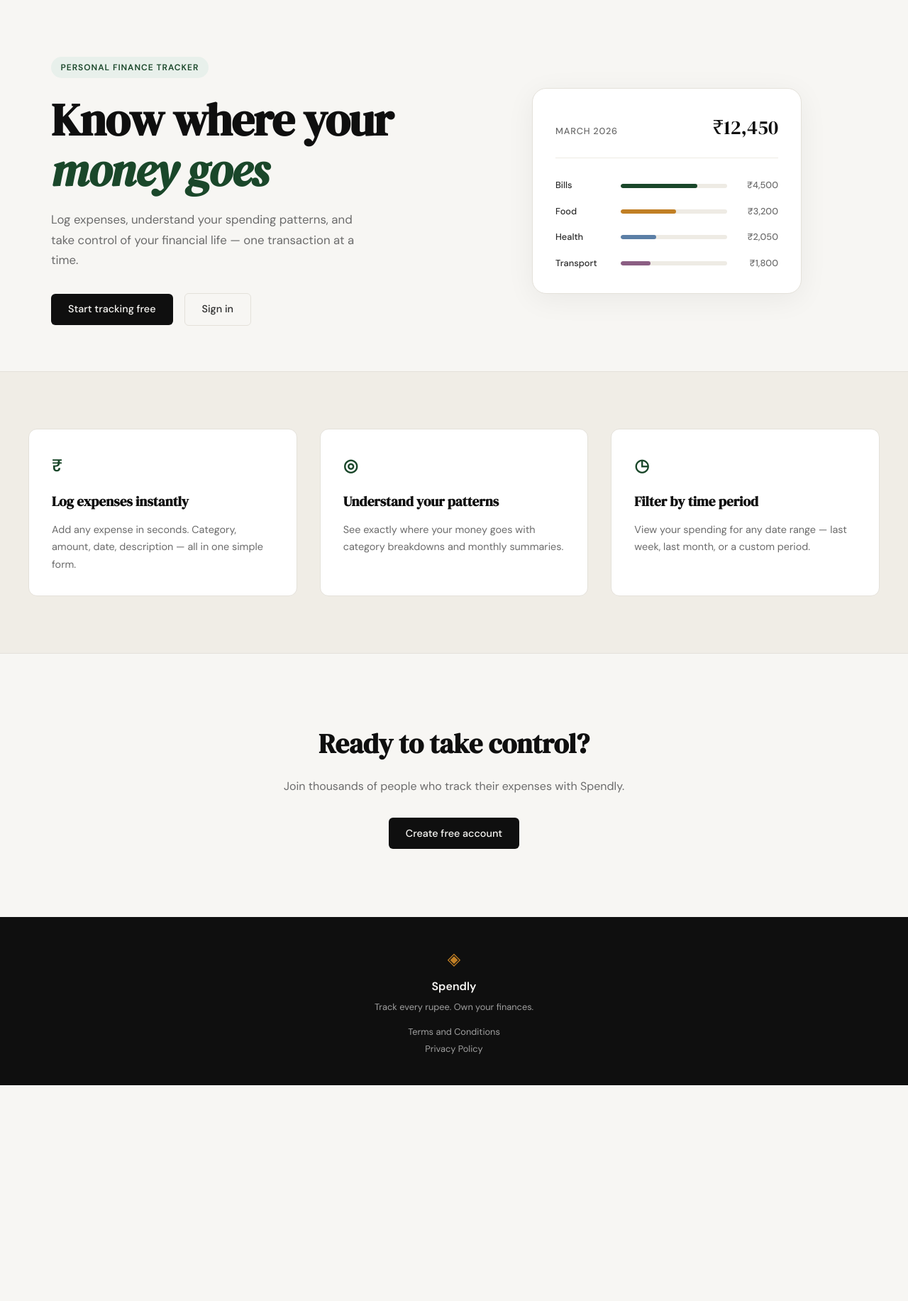
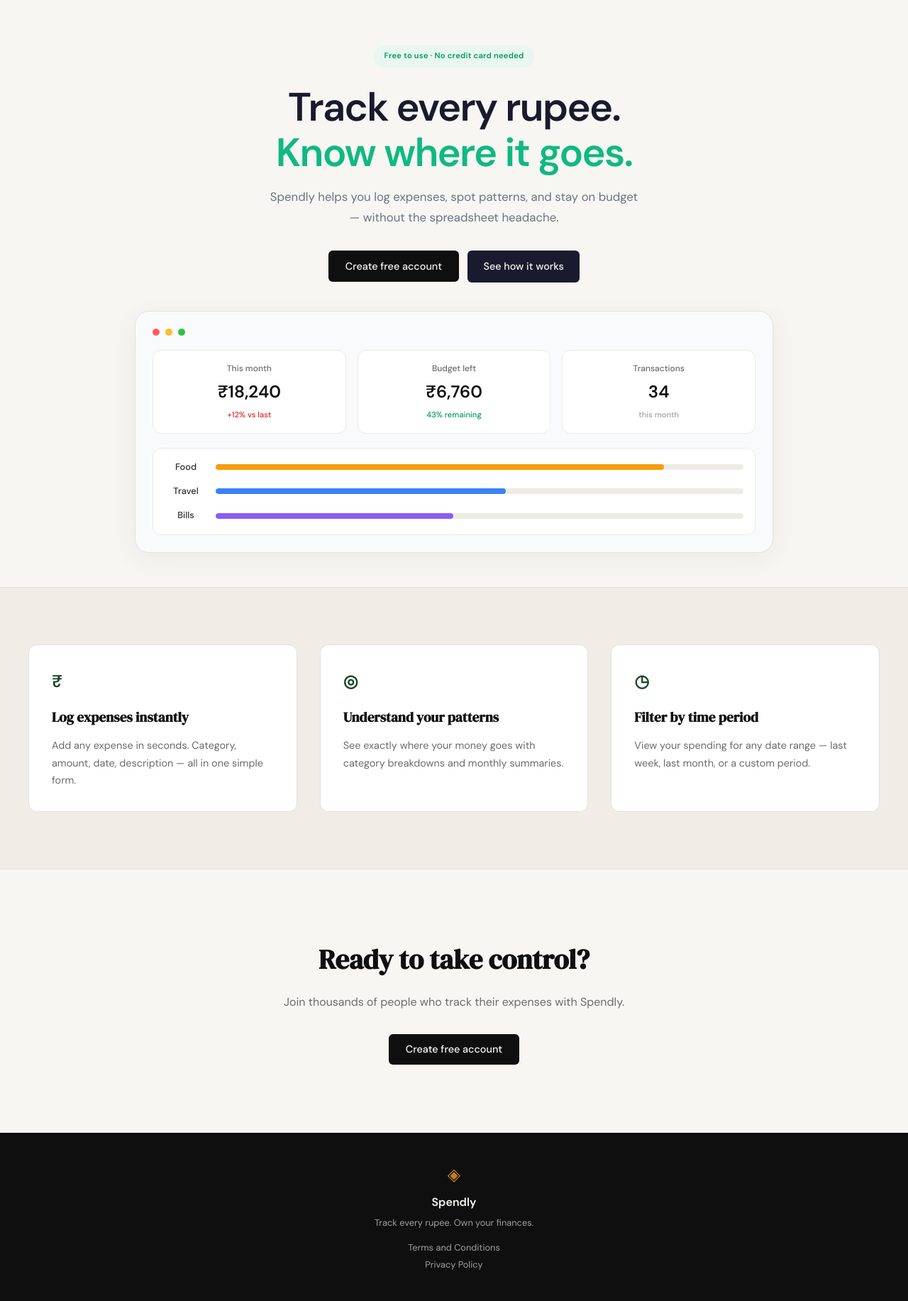
Before and after one commit to rt-vishnu/spendlyy, a Flask app: page / in a window 1280 px wide. Shown: the part 61-1894 px from the top of the page at 71% size. Before the commit the page ends 1590 px from the top, so only its background shows below. Run offline with Flask 3, Linux system fonts and the light colour scheme.

Commit message:
landing: redesign hero section to match mockup

```diff
--- a/expense-tracker/static/css/style.css
+++ b/expense-tracker/static/css/style.css
@@ -124,137 +124,188 @@
 /* ------------------------------------------------------------------ */
 
 .hero {
-    padding: 5rem 2rem 4rem;
-    display: grid;
-    grid-template-columns: 1fr 1fr;
-    gap: 4rem;
+    padding: 4rem 2rem 3rem;
+    display: flex;
+    flex-direction: column;
     align-items: center;
+    text-align: center;
     max-width: var(--max-width);
     margin: 0 auto;
 }
 
+.hero-inner {
+    max-width: 700px;
+}
+
 .hero-badge {
     display: inline-block;
-    background: var(--accent-light);
-    color: var(--accent);
-    font-size: 0.75rem;
+    background: #e8f7f0;
+    color: #059669;
+    font-size: 0.7rem;
     font-weight: 600;
-    letter-spacing: 0.08em;
-    text-transform: uppercase;
-    padding: 0.35rem 0.85rem;
+    letter-spacing: 0.02em;
+    padding: 0.4rem 0.9rem;
     border-radius: 999px;
     margin-bottom: 1.5rem;
 }
 
 .hero-title {
-    font-family: var(--font-display);
-    font-size: clamp(2.5rem, 5vw, 4rem);
-    line-height: 1.1;
-    letter-spacing: -0.02em;
-    color: var(--ink);
-    margin-bottom: 1.25rem;
+    font-family: var(--font-body);
+    font-size: clamp(2.5rem, 5vw, 3.5rem);
+    line-height: 1.15;
+    font-weight: 600;
+    letter-spacing: -0.03em;
+    color: #1a1a2e;
+    margin-bottom: 1rem;
 }
 
-.hero-title em {
-    font-style: italic;
-    color: var(--accent);
+.hero-title-accent {
+    color: #10b981;
 }
 
 .hero-subtitle {
     font-size: 1.05rem;
-    color: var(--ink-muted);
+    color: #6b7280;
     line-height: 1.7;
-    max-width: 460px;
-    margin-bottom: 2rem;
+    max-width: 520px;
+    margin: 0 auto 2rem;
 }
 
 .hero-actions {
     display: flex;
-    gap: 1rem;
+    gap: 0.75rem;
     align-items: center;
+    justify-content: center;
 }
 
+.btn-secondary {
+    display: inline-block;
+    background: #1a1a2e;
+    color: var(--paper);
+    padding: 0.7rem 1.4rem;
+    border-radius: var(--radius-sm);
+    font-family: var(--font-body);
+    font-size: 0.9rem;
+    font-weight: 500;
+    cursor: pointer;
+    border: none;
+    transition: opacity 0.2s;
+    text-decoration: none;
+}
+
+.btn-secondary:hover { opacity: 0.85; }
+
 /* ------------------------------------------------------------------ */
-/* Mock card (hero visual)                                             */
+/* Dashboard mock (hero visual)                                        */
 /* ------------------------------------------------------------------ */
 
 .hero-visual {
-    display: flex;
-    justify-content: center;
+    width: 100%;
+    max-width: 900px;
+    margin: 2.5rem auto 0;
 }
 
-.mock-card {
-    background: var(--paper-card);
+.dashboard-mock {
+    background: #f9fafb;
     border: 1px solid var(--border);
     border-radius: var(--radius-lg);
-    padding: 2rem;
-    width: 100%;
-    max-width: 380px;
+    padding: 1.5rem;
     box-shadow: 0 8px 40px rgba(0,0,0,0.06);
 }
 
-.mock-card-header {
+.dashboard-header {
     display: flex;
-    justify-content: space-between;
-    align-items: baseline;
-    margin-bottom: 1.75rem;
-    padding-bottom: 1.25rem;
-    border-bottom: 1px solid var(--border-soft);
+    gap: 0.5rem;
+    margin-bottom: 1.25rem;
 }
 
-.mock-label {
-    font-size: 0.8rem;
-    font-weight: 500;
-    color: var(--ink-muted);
-    text-transform: uppercase;
-    letter-spacing: 0.06em;
+.window-dot {
+    width: 10px;
+    height: 10px;
+    border-radius: 50%;
 }
 
-.mock-total {
-    font-family: var(--font-display);
-    font-size: 1.75rem;
+.window-dot.red { background: #ff5f57; }
+.window-dot.yellow { background: #febc2e; }
+.window-dot.green { background: #28c840; }
+
+.dashboard-stats {
+    display: grid;
+    grid-template-columns: repeat(3, 1fr);
+    gap: 1rem;
+    margin-bottom: 1.25rem;
+}
+
+.stat-card {
+    background: var(--paper-card);
+    border: 1px solid var(--border-soft);
+    border-radius: var(--radius-md);
+    padding: 1rem;
+    display: flex;
+    flex-direction: column;
+    gap: 0.25rem;
+}
+
+.stat-label {
+    font-size: 0.75rem;
+    color: var(--ink-muted);
+    font-weight: 500;
+}
+
+.stat-value {
+    font-size: 1.5rem;
+    font-weight: 600;
     color: var(--ink);
 }
 
-.mock-bars { display: flex; flex-direction: column; gap: 1rem; }
+.stat-change {
+    font-size: 0.7rem;
+    font-weight: 500;
+}
 
-.mock-bar-row {
+.stat-change.positive { color: #dc2626; }
+.stat-change.neutral { color: #059669; }
+.stat-change.subtle { color: var(--ink-faint); }
+
+.dashboard-chart {
+    background: var(--paper-card);
+    border: 1px solid var(--border-soft);
+    border-radius: var(--radius-md);
+    padding: 1rem;
+    display: flex;
+    flex-direction: column;
+    gap: 0.875rem;
+}
+
+.chart-row {
     display: grid;
-    grid-template-columns: 80px 1fr 60px;
+    grid-template-columns: 60px 1fr;
     align-items: center;
     gap: 0.75rem;
 }
 
-.mock-cat {
+.chart-label {
     font-size: 0.8rem;
     font-weight: 500;
     color: var(--ink-soft);
 }
 
-.mock-bar-track {
-    height: 6px;
+.chart-bar-track {
+    height: 8px;
     background: var(--border-soft);
     border-radius: 999px;
     overflow: hidden;
 }
 
-.mock-bar {
+.chart-bar {
     height: 100%;
-    background: var(--accent);
     border-radius: 999px;
     transition: width 0.6s ease;
 }
 
-.mock-bar-2 { background: var(--accent-2); }
-.mock-bar-3 { background: #5b7fa6; }
-.mock-bar-4 { background: #8b5e83; }
-
-.mock-amt {
-    font-size: 0.8rem;
-    font-weight: 500;
-    color: var(--ink-muted);
-    text-align: right;
-}
+.bar-food { background: #f59e0b; }
+.bar-travel { background: #3b82f6; }
+.bar-bills { background: #8b5cf6; }
 
 /* ------------------------------------------------------------------ */
 /* Buttons                                                             */
@@ -582,19 +633,23 @@
 /* ------------------------------------------------------------------ */
 
 @media (max-width: 900px) {
-    .hero {
+    .dashboard-stats {
         grid-template-columns: 1fr;
-        text-align: center;
     }
-
-    .hero-subtitle { max-width: 100%; }
-    .hero-actions { justify-content: center; }
-    .hero-visual { display: none; }
 
     .features-inner { grid-template-columns: 1fr; }
 }
 
 @media (max-width: 600px) {
     .nav-links a:not(.nav-cta) { display: none; }
+    .hero { padding: 2.5rem 1rem 1.5rem; }
+    .hero-title { font-size: 2rem; }
+    .hero-actions { flex-direction: column; width: 100%; }
+    .btn-primary, .btn-secondary { width: 100%; text-align: center; }
+    .dashboard-stats { grid-template-columns: 1fr; }
+}
+
+@media (max-width: 600px) {
+    .nav-links a:not(.nav-cta) { display: none; }
     .hero { padding: 3rem 1rem 2rem; }
 }
--- a/expense-tracker/templates/landing.html
+++ b/expense-tracker/templates/landing.html
@@ -6,55 +6,61 @@
 
 <section class="hero">
     <div class="hero-inner">
-        <div class="hero-badge">Personal Finance Tracker</div>
+        <div class="hero-badge">Free to use · No credit card needed</div>
         <h1 class="hero-title">
-            Know where your<br>
-            <em>money goes</em>
+            Track every rupee.<br>
+            <span class="hero-title-accent">Know where it goes.</span>
         </h1>
         <p class="hero-subtitle">
-            Log expenses, understand your spending patterns,
-            and take control of your financial life —
-            one transaction at a time.
+            Spendly helps you log expenses, spot patterns, and stay on budget — without the spreadsheet headache.
         </p>
         <div class="hero-actions">
-            <a href="{{ url_for('register') }}" class="btn-primary">Start tracking free</a>
-            <a href="{{ url_for('login') }}" class="btn-ghost">Sign in</a>
+            <a href="{{ url_for('register') }}" class="btn-primary">Create free account</a>
+            <a href="#how-it-works" class="btn-secondary">See how it works</a>
         </div>
     </div>
     <div class="hero-visual">
-        <div class="mock-card">
-            <div class="mock-card-header">
-                <span class="mock-label">March 2026</span>
-                <span class="mock-total">₹12,450</span>
+        <div class="dashboard-mock">
+            <div class="dashboard-header">
+                <span class="window-dot red"></span>
+                <span class="window-dot yellow"></span>
+                <span class="window-dot green"></span>
             </div>
-            <div class="mock-bars">
-                <div class="mock-bar-row">
-                    <span class="mock-cat">Bills</span>
-                    <div class="mock-bar-track">
-                        <div class="mock-bar" style="width: 72%"></div>
+            <div class="dashboard-stats">
+                <div class="stat-card">
+                    <span class="stat-label">This month</span>
+                    <span class="stat-value">₹18,240</span>
+                    <span class="stat-change positive">+12% vs last</span>
+                </div>
+                <div class="stat-card">
+                    <span class="stat-label">Budget left</span>
+                    <span class="stat-value">₹6,760</span>
+                    <span class="stat-change neutral">43% remaining</span>
+                </div>
+                <div class="stat-card">
+                    <span class="stat-label">Transactions</span>
+                    <span class="stat-value">34</span>
+                    <span class="stat-change subtle">this month</span>
+                </div>
+            </div>
+            <div class="dashboard-chart">
+                <div class="chart-row">
+                    <span class="chart-label">Food</span>
+                    <div class="chart-bar-track">
+                        <div class="chart-bar bar-food" style="width: 85%"></div>
                     </div>
-                    <span class="mock-amt">₹4,500</span>
                 </div>
-                <div class="mock-bar-row">
-                    <span class="mock-cat">Food</span>
-                    <div class="mock-bar-track">
-                        <div class="mock-bar mock-bar-2" style="width: 52%"></div>
+                <div class="chart-row">
+                    <span class="chart-label">Travel</span>
+                    <div class="chart-bar-track">
+                        <div class="chart-bar bar-travel" style="width: 55%"></div>
                     </div>
-                    <span class="mock-amt">₹3,200</span>
                 </div>
-                <div class="mock-bar-row">
-                    <span class="mock-cat">Health</span>
-                    <div class="mock-bar-track">
-                        <div class="mock-bar mock-bar-3" style="width: 33%"></div>
+                <div class="chart-row">
+                    <span class="chart-label">Bills</span>
+                    <div class="chart-bar-track">
+                        <div class="chart-bar bar-bills" style="width: 45%"></div>
                     </div>
-                    <span class="mock-amt">₹2,050</span>
-                </div>
-                <div class="mock-bar-row">
-                    <span class="mock-cat">Transport</span>
-                    <div class="mock-bar-track">
-                        <div class="mock-bar mock-bar-4" style="width: 28%"></div>
-                    </div>
-                    <span class="mock-amt">₹1,800</span>
                 </div>
             </div>
         </div>
```
Also changed, not shown: expense-tracker/design.png (added).
